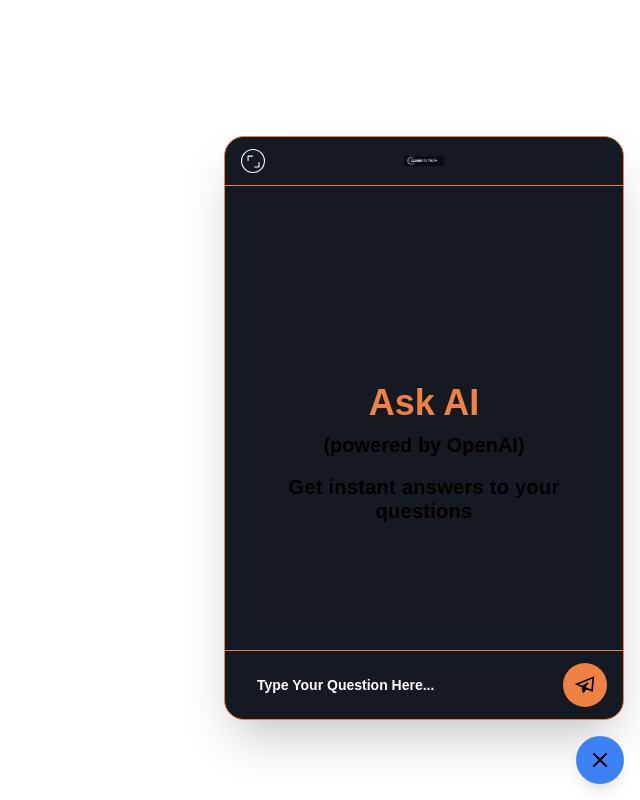
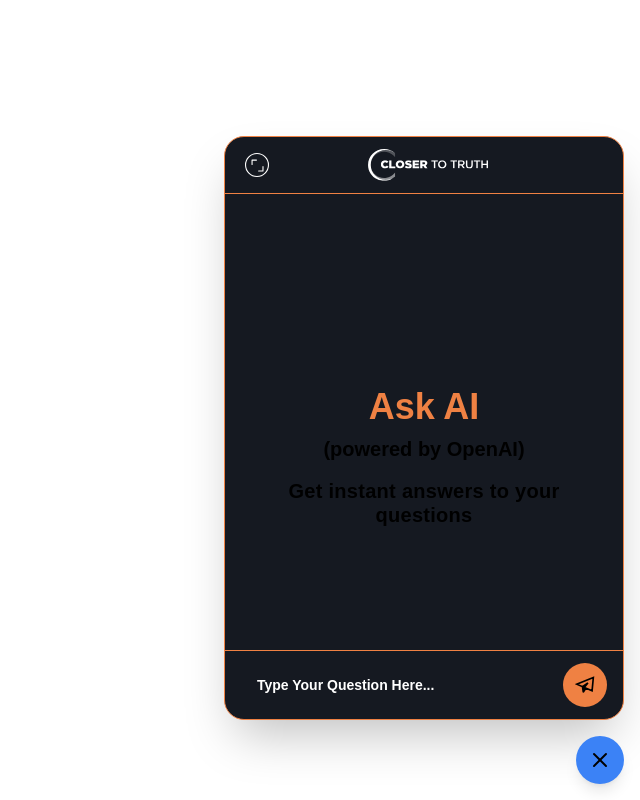
Before and after one commit to kevin-uninvited/test-2, a Next.js app: page /widget in a window 1280 px wide. Both pictures are taken after a click on the button "Open chat". Shown: the whole page, without its empty margins (640-1280 px from the left). Built offline with nearby package versions, Linux system fonts and the light colour scheme.

Commit message:
added new logo

```diff
--- a/app/components/ChatWidget.tsx
+++ b/app/components/ChatWidget.tsx
@@ -1,7 +1,7 @@
 'use client'
 
 import React, { useState, useRef, useEffect } from 'react'
-import { MessageCircle, X, Send, SendIcon } from 'lucide-react'
+import { X, Minimize2 } from 'lucide-react'
 import { IoChatbubblesOutline } from "react-icons/io5";
 import { GrSend } from "react-icons/gr";
 import Image from 'next/image'
@@ -46,6 +46,7 @@
 }: ChatWidgetProps) {
     const [isOpen, setIsOpen] = useState(false)
     const [isMobile, setIsMobile] = useState(false)
+    const [isFullView, setIsFullView] = useState(false)
     const [messages, setMessages] = useState<Message[]>([])
     const [inputValue, setInputValue] = useState('')
     const [isLoading, setIsLoading] = useState(false)
@@ -64,8 +65,12 @@
         'bottom-center': 'bottom-4 left-1/2 transform -translate-x-1/2'
     }
 
-    // Chat positioning - fixed to align properly with button
+    // Chat positioning - updated to handle full view
     const getChatClasses = () => {
+        if (isFullView) {
+            return "inset-0" // Full screen
+        }
+
         if (isMobile) {
             return "inset-4" // Small margin on mobile
         }
@@ -274,6 +279,11 @@
         return date.toLocaleTimeString([], { hour: '2-digit', minute: '2-digit' })
     }
 
+    // Handle full view toggle
+    const toggleFullView = () => {
+        setIsFullView(!isFullView)
+    }
+
     return (
         <>
             {/* Message Icon Button - Only show when closed */}
@@ -293,8 +303,8 @@
                 </div>
             )}
 
-            {/* Floating Close Button - Only show when open */}
-            {isOpen && (
+            {/* Floating Close Button - Only show when open and not in full view */}
+            {isOpen && !isFullView && (
                 <div className={`fixed ${positionClasses[position]} z-[60]`}>
                     <button
                         onClick={() => setIsOpen(false)}
@@ -310,8 +320,11 @@
             {/* Chat Widget - Only show when open */}
             {isOpen && (
                 <div
-                    className={`fixed ${getChatClasses()} z-50`}
-                    style={isMobile ? {
+                    className={`fixed ${getChatClasses()} ${isFullView ? 'z-[100]' : 'z-50'}`}
+                    style={isFullView ? {
+                        width: '100vw',
+                        height: '100vh'
+                    } : isMobile ? {
                         width: 'calc(100vw - 2rem)',
                         height: 'calc(92vh - 2rem)'
                     } : {
@@ -323,6 +336,14 @@
                         {/* Top Header */}
                         <div className="flex items-center justify-between px-4 py-3 border-b border-[#EF8143] flex-shrink-0">
                             <div className="flex items-center">
+                                <button
+                                    onClick={toggleFullView}
+                                    className="hover:bg-[#EF8143]/20 rounded-lg p-1 transition-colors"
+                                    aria-label={isFullView ? "Exit full view" : "Enter full view"}
+                                >
+                                    {isFullView ? (
+                                        <Minimize2 size={24} className="text-white" />
+                                    ) : (
                                         <Image
                                             src="/fullview.svg"
                                             alt="Full view"
@@ -330,17 +351,30 @@
                                             height={24}
                                             className="text-white"
                                         />
+                                    )}
+                                </button>
                             </div>
                             <div className="flex-1 flex justify-center">
                                 <Image
-                                    src="/logo.png"
+                                    src="/logo.svg"
                                     alt="Logo"
-                                    width={40}
-                                    height={40}
+                                    width={120}
+                                    height={120}
                                     className="object-contain"
                                 />
                             </div>
-                            <div className="w-6"></div> {/* Spacer to balance the layout */}
+                            {/* Close button in full view mode */}
+                            {isFullView ? (
+                                <button
+                                    onClick={() => setIsOpen(false)}
+                                    className="hover:bg-[#EF8143]/20 rounded-lg p-1 transition-colors"
+                                    aria-label="Close chat"
+                                >
+                                    <X size={24} className="text-white" />
+                                </button>
+                            ) : (
+                                <div className="w-6"></div> // Spacer to balance the layout
+                            )}
                         </div>
 
                         {/* Chat Content */}
```
Also changed, not shown: public/logo.svg (added). Lines whose indentation alone changed are shown as unchanged.
